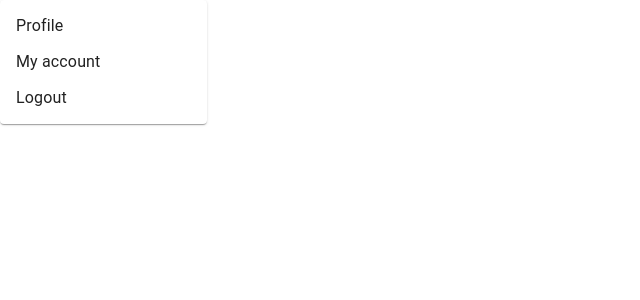
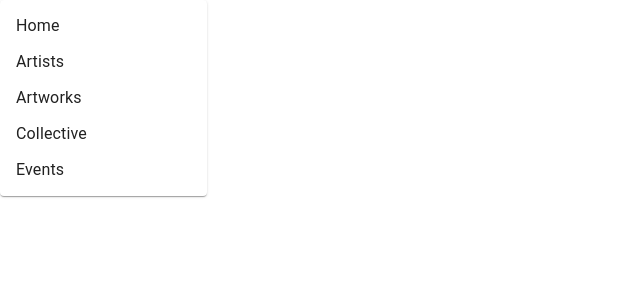
Before and after one commit to KingDavid2/cuco_next_BAK, a Next.js app: page / in a window 1280 px wide. Shown: the top 300 px of the page, without its empty margins (0-640 px from the left). Built offline with nearby package versions, Linux system fonts and the light colour scheme.

Commit message:
LeftNav iterate menuItems

```diff
--- a/components/LeftNav.tsx
+++ b/components/LeftNav.tsx
@@ -1,16 +1,28 @@
-import React from 'react';
+import React, { useState } from 'react';
 import Link from 'next/link';
 import MenuList from '@material-ui/core/MenuList';
 import MenuItem from '@material-ui/core/MenuItem';
 import Paper from '@material-ui/core/Paper';
 
 const LeftNav = () => {
+  const [menuItems, setMenuItems] = useState([
+    { text: 'Home', icon: '', link: '/' },
+    { text: 'Artists', icon: '', link: '/artists' },
+    { text: 'Artworks', icon: '', link: '/artworks' },
+    { text: 'Collective', icon: '', link: '/collective' },
+    { text: 'Events', icon: '', link: '/events' },
+  ])
+
   return (
     <Paper>
       <MenuList>
-        <MenuItem>Profile</MenuItem>
-        <MenuItem>My account</MenuItem>
-        <MenuItem>Logout</MenuItem>
+        {menuItems.map(item => {
+          return (
+            <Link href={item.link} passHref>
+              <MenuItem>{item.text}</MenuItem>
+            </Link>
+          )
+        })}
       </MenuList>
     </Paper>
   );
```
